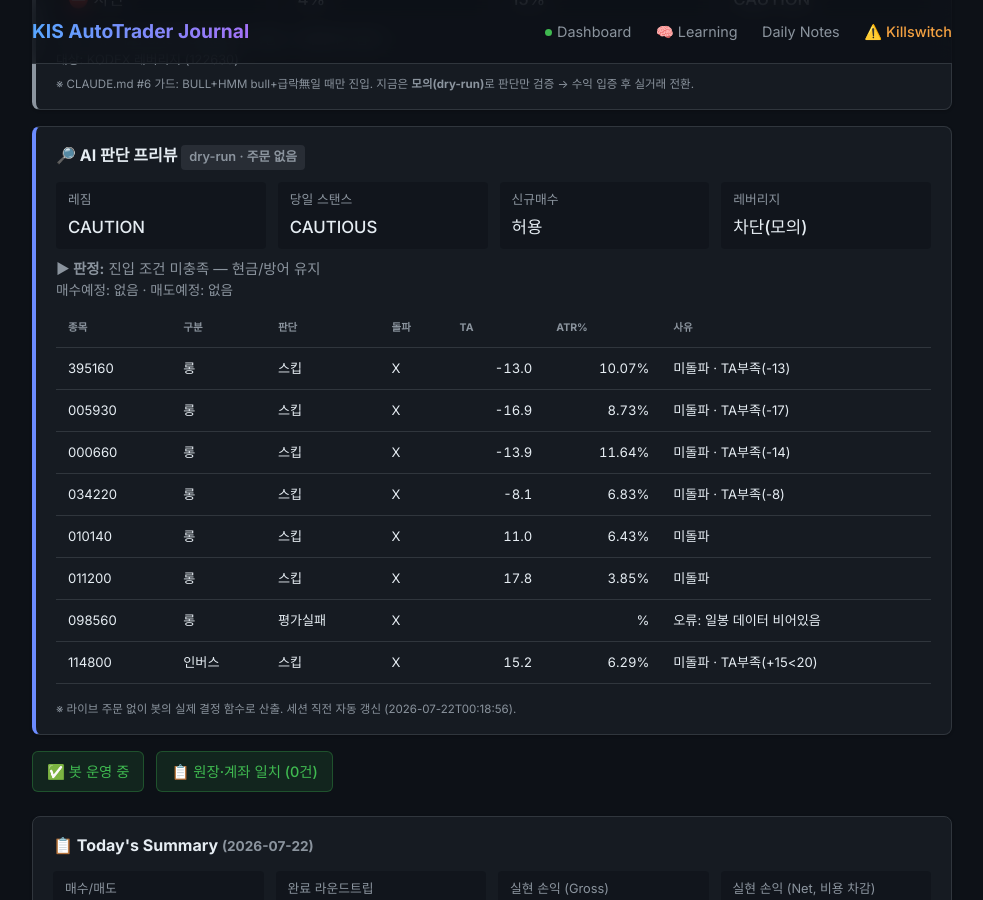
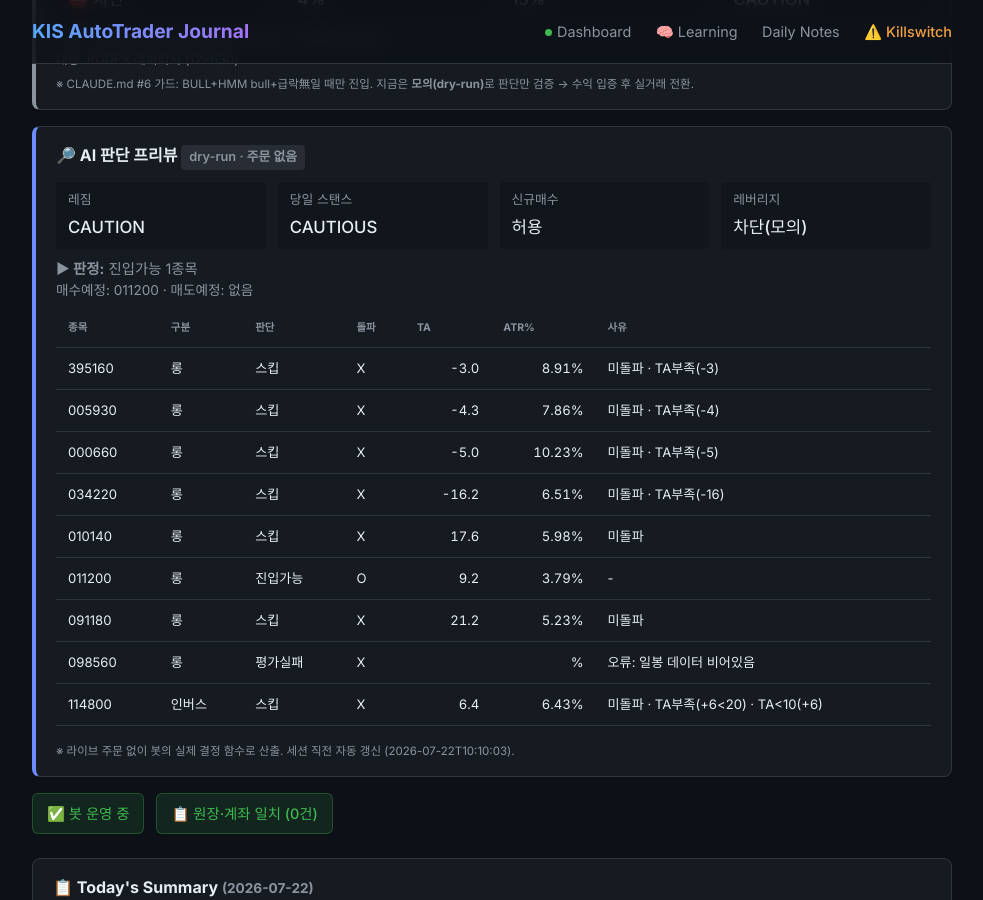
Before and after one commit to BudongJW/kis-trading-journal, a Jekyll site: the page built from index.html, in a window 1280 px wide and 900 px high, scrolled down 688 px. Shown: the whole window, without its empty margins (148-1131 px from the left). Built offline with Jekyll 4.4.1, drawn with Linux system fonts in a browser that asks for light colours; nearby versions of some CDN libraries.

Commit message:
auto: dry-run preview 07-22 01:10Z

```diff
--- a/_data/dry_run.json
+++ b/_data/dry_run.json
@@ -1,5 +1,5 @@
 {
-  "generated_at": "2026-07-22T00:18:56",
+  "generated_at": "2026-07-22T10:10:03",
   "mode": "DRY-RUN (읽기 전용, 주문 없음)",
   "market": {
     "regime": "CAUTION",
@@ -7,7 +7,7 @@
     "regime_detail": "카나리아 1/2 음전환",
     "day_stance": "CAUTIOUS",
     "day_stance_forced": false,
-    "briefing": "오늘 스탠스 신중(CAUTIOUS) · 레짐 CAUTION·신뢰도 27% · 美 오버나이트 neutral(-0.1%) · 예산 40%·최대 2종목·허용 롱/인버스",
+    "briefing": "오늘 스탠스 신중(CAUTIOUS) · 레짐 CAUTION·신뢰도 21% · 美 오버나이트 bullish(+1.3%) · 고변동(90.0%ile) · 예산 40%·최대 2종목·허용 롱/인버스",
     "blocks_new_buys": false
   },
   "gates": {
@@ -16,7 +16,7 @@
     "leverage_gate_reason": "레짐 CAUTION(BULL 아님) → 레버리지 금지"
   },
   "account": {
-    "cash": 65853,
+    "cash": 22457,
     "holdings_readable": "없음/조회실패"
   },
   "holdings_risk": [],
@@ -26,58 +26,68 @@
       "type": "롱",
       "decision": "스킵",
       "breakout": false,
-      "ta": -13.0,
-      "atr_pct": 10.07,
+      "ta": -3.0,
+      "atr_pct": 8.91,
       "fee_gate_ok": true,
-      "why_skip": "미돌파 · TA부족(-13)"
+      "why_skip": "미돌파 · TA부족(-3)"
     },
     {
       "symbol": "005930",
       "type": "롱",
       "decision": "스킵",
       "breakout": false,
-      "ta": -16.9,
-      "atr_pct": 8.73,
+      "ta": -4.3,
+      "atr_pct": 7.86,
       "fee_gate_ok": true,
-      "why_skip": "미돌파 · TA부족(-17)"
+      "why_skip": "미돌파 · TA부족(-4)"
     },
     {
       "symbol": "000660",
       "type": "롱",
       "decision": "스킵",
       "breakout": false,
-      "ta": -13.9,
-      "atr_pct": 11.64,
+      "ta": -5.0,
+      "atr_pct": 10.23,
       "fee_gate_ok": true,
-      "why_skip": "미돌파 · TA부족(-14)"
+      "why_skip": "미돌파 · TA부족(-5)"
     },
     {
       "symbol": "034220",
       "type": "롱",
       "decision": "스킵",
       "breakout": false,
-      "ta": -8.1,
-      "atr_pct": 6.83,
+      "ta": -16.2,
+      "atr_pct": 6.51,
       "fee_gate_ok": true,
-      "why_skip": "미돌파 · TA부족(-8)"
+      "why_skip": "미돌파 · TA부족(-16)"
     },
     {
       "symbol": "010140",
       "type": "롱",
       "decision": "스킵",
       "breakout": false,
-      "ta": 11.0,
-      "atr_pct": 6.43,
+      "ta": 17.6,
+      "atr_pct": 5.98,
       "fee_gate_ok": true,
       "why_skip": "미돌파"
     },
     {
       "symbol": "011200",
       "type": "롱",
+      "decision": "진입가능",
+      "breakout": true,
+      "ta": 9.2,
+      "atr_pct": 3.79,
+      "fee_gate_ok": true,
+      "why_skip": "-"
+    },
+    {
+      "symbol": "091180",
+      "type": "롱",
       "decision": "스킵",
       "breakout": false,
-      "ta": 17.8,
-      "atr_pct": 3.85,
+      "ta": 21.2,
+      "atr_pct": 5.23,
       "fee_gate_ok": true,
       "why_skip": "미돌파"
     },
@@ -93,70 +103,79 @@
       "entry_via": "-",
       "decision": "스킵",
       "breakout": false,
-      "ta": 15.2,
-      "atr_pct": 6.29,
+      "ta": 6.4,
+      "atr_pct": 6.43,
       "fee_gate_ok": true,
-      "why_skip": "미돌파 · TA부족(+15<20)"
+      "why_skip": "미돌파 · TA부족(+6<20) · TA<10(+6)"
     }
   ],
   "gap_recovery": {
     "enabled_live": true,
-    "now_kst": "00:19",
+    "now_kst": "10:10",
     "window": "09:00~09:20",
     "candidates": [
       {
         "symbol": "395160",
         "name": "KODEX 미국나스닥100TR",
         "decision": "스킵",
-        "gap_open_pct": 0.08,
-        "intraday_pct": 4.53,
+        "gap_open_pct": 7.28,
+        "intraday_pct": -0.29,
         "in_window": false,
-        "reason": "촉발 없음(오버나이트=normal≠aggressive_buy)"
+        "reason": "개장윈도(09:00~09:20) 경과 — 추격 방지"
       },
       {
         "symbol": "005930",
         "name": "삼성전자",
         "decision": "스킵",
-        "gap_open_pct": 1.23,
-        "intraday_pct": 4.86,
+        "gap_open_pct": 6.56,
+        "intraday_pct": -0.91,
         "in_window": false,
-        "reason": "촉발 없음(오버나이트=normal≠aggressive_buy)"
+        "reason": "개장윈도(09:00~09:20) 경과 — 추격 방지"
       },
       {
         "symbol": "000660",
         "name": "SK하이닉스",
         "decision": "스킵",
-        "gap_open_pct": 0.62,
-        "intraday_pct": 3.44,
+        "gap_open_pct": 7.68,
+        "intraday_pct": 0.51,
         "in_window": false,
-        "reason": "촉발 없음(오버나이트=normal≠aggressive_buy)"
+        "reason": "개장윈도(09:00~09:20) 경과 — 추격 방지"
       },
       {
         "symbol": "034220",
         "name": "LG디스플레이",
         "decision": "스킵",
-        "gap_open_pct": -1.82,
-        "intraday_pct": 0.52,
+        "gap_open_pct": 2.56,
+        "intraday_pct": 0.6,
         "in_window": false,
-        "reason": "촉발 없음(오버나이트=normal≠aggressive_buy)"
+        "reason": "개장윈도(09:00~09:20) 경과 — 추격 방지"
       },
       {
         "symbol": "010140",
         "name": "삼성중공업",
         "decision": "스킵",
-        "gap_open_pct": -0.95,
-        "intraday_pct": 2.41,
+        "gap_open_pct": 1.88,
+        "intraday_pct": 0.92,
         "in_window": false,
-        "reason": "촉발 없음(오버나이트=normal≠aggressive_buy)"
+        "reason": "개장윈도(09:00~09:20) 경과 — 추격 방지"
       },
       {
         "symbol": "011200",
         "name": "HMM",
         "decision": "스킵",
-        "gap_open_pct": -0.74,
-        "intraday_pct": 0.5,
+        "gap_open_pct": 0.0,
+        "intraday_pct": 2.99,
         "in_window": false,
-        "reason": "촉발 없음(오버나이트=normal≠aggressive_buy)"
+        "reason": "개장윈도(09:00~09:20) 경과 — 추격 방지"
+      },
+      {
+        "symbol": "091180",
+        "name": "KODEX 자동차",
+        "decision": "스킵",
+        "gap_open_pct": 3.51,
+        "intraday_pct": 1.75,
+        "in_window": false,
+        "reason": "개장윈도(09:00~09:20) 경과 — 추격 방지"
       },
       {
         "symbol": "098560",
@@ -171,17 +190,17 @@
   },
   "morning_momentum": {
     "enabled_live": true,
-    "now_kst": "00:19",
+    "now_kst": "10:10",
     "window": "09:00~14:00",
     "up_th": 0.6,
     "down_th": 0.6,
     "benchmark": "069500",
-    "direction": "none",
-    "in_window": false,
-    "move_pct": 3.89,
-    "intraday_pct": 4.18,
-    "would_enter": false,
-    "reason": "윈도 밖(00:19∉09:00~14:00)"
+    "direction": "long",
+    "in_window": true,
+    "move_pct": 5.62,
+    "intraday_pct": 0.57,
+    "would_enter": true,
+    "reason": "상승 아침추세 (전일대비 +5.62%, 시가대비 +0.57%)"
   },
   "us_entry_candidates": [
     {
@@ -199,7 +218,7 @@
       "decision": "스킵",
       "breakout": false,
       "ta": -9.9,
-      "atr_pct": 1.09,
+      "atr_pct": 1.1,
       "why_skip": "미돌파 · TA부족(-10)"
     },
     {
@@ -207,8 +226,8 @@
       "type": "long",
       "decision": "스킵",
       "breakout": false,
-      "ta": -6.2,
-      "atr_pct": 1.24,
+      "ta": -6.4,
+      "atr_pct": 1.26,
       "why_skip": "미돌파 · TA부족(-6)"
     },
     {
@@ -216,8 +235,8 @@
       "type": "inverse",
       "decision": "스킵",
       "breakout": false,
-      "ta": 21.0,
-      "atr_pct": 0.84,
+      "ta": 18.2,
+      "atr_pct": 0.86,
       "why_skip": "미돌파"
     },
     {
@@ -231,27 +250,29 @@
       "type": "defensive",
       "decision": "스킵",
       "breakout": false,
-      "ta": -3.8,
+      "ta": -3.2,
       "atr_pct": 0.51,
-      "why_skip": "미돌파 · TA부족(-4) · 수수료게이트"
+      "why_skip": "미돌파 · TA부족(-3) · 수수료게이트"
     },
     {
       "symbol": "SHY",
       "type": "defensive",
       "decision": "스킵",
       "breakout": false,
-      "ta": 13.1,
-      "atr_pct": 0.07,
-      "why_skip": "미돌파 · TA부족(+13) · 수수료게이트"
+      "ta": 17.1,
+      "atr_pct": 0.08,
+      "why_skip": "미돌파 · 수수료게이트"
     }
   ],
   "us_summary": {
     "would_buy": []
   },
   "summary": {
-    "would_buy": [],
+    "would_buy": [
+      "011200"
+    ],
     "would_sell": [],
     "new_buys_blocked_by_stance": false,
-    "verdict": "진입 조건 미충족 — 현금/방어 유지"
+    "verdict": "진입가능 1종목"
   }
 }
```
